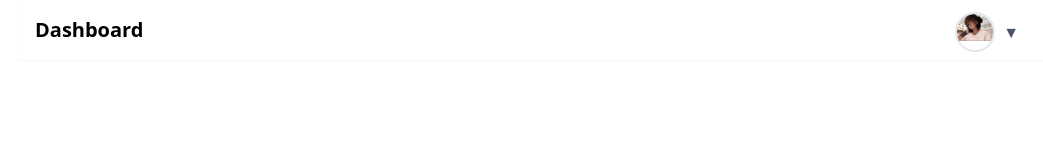
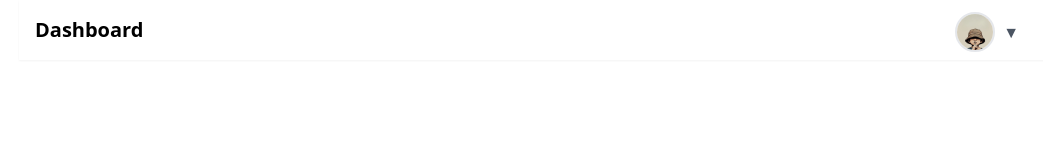
Before and after one commit to devtofunmi/prettybio, a Next.js app: page /dashboard/navbar in a window 1280 px wide. Shown: the top 160 px of the page, without its empty margins (237-1280 px from the left). Built offline with nearby package versions, Linux system fonts and the light colour scheme; a web font is replaced by a local one.

Commit message:
change the image

```diff
--- a/pages/dashboard/navbar.tsx
+++ b/pages/dashboard/navbar.tsx
@@ -56,7 +56,7 @@ const Navbar: React.FC = () => {
         >
           <div className="w-10 h-10 rounded-full overflow-hidden border-2 hover:scale-105 transition hover:border-pink-500">
             <Image
-              src={user?.image || '/assets/jay.jpg'}
+              src={user?.image || '/assets/default.jpg'}
               alt="User Image"
               width={40}
               height={40}
@@ -85,7 +85,7 @@ const Navbar: React.FC = () => {
             <div className="flex items-start gap-3">
               <div className="w-10 h-10 rounded-full overflow-hidden border-2 border-transparent hover:border-pink-500">
                 <Image
-                  src={user?.image || '/assets/jay.jpg'}
+                  src={user?.image || '/assets/default.jpg'}
                   alt="User Image"
                   width={40}
                   height={40}
```
